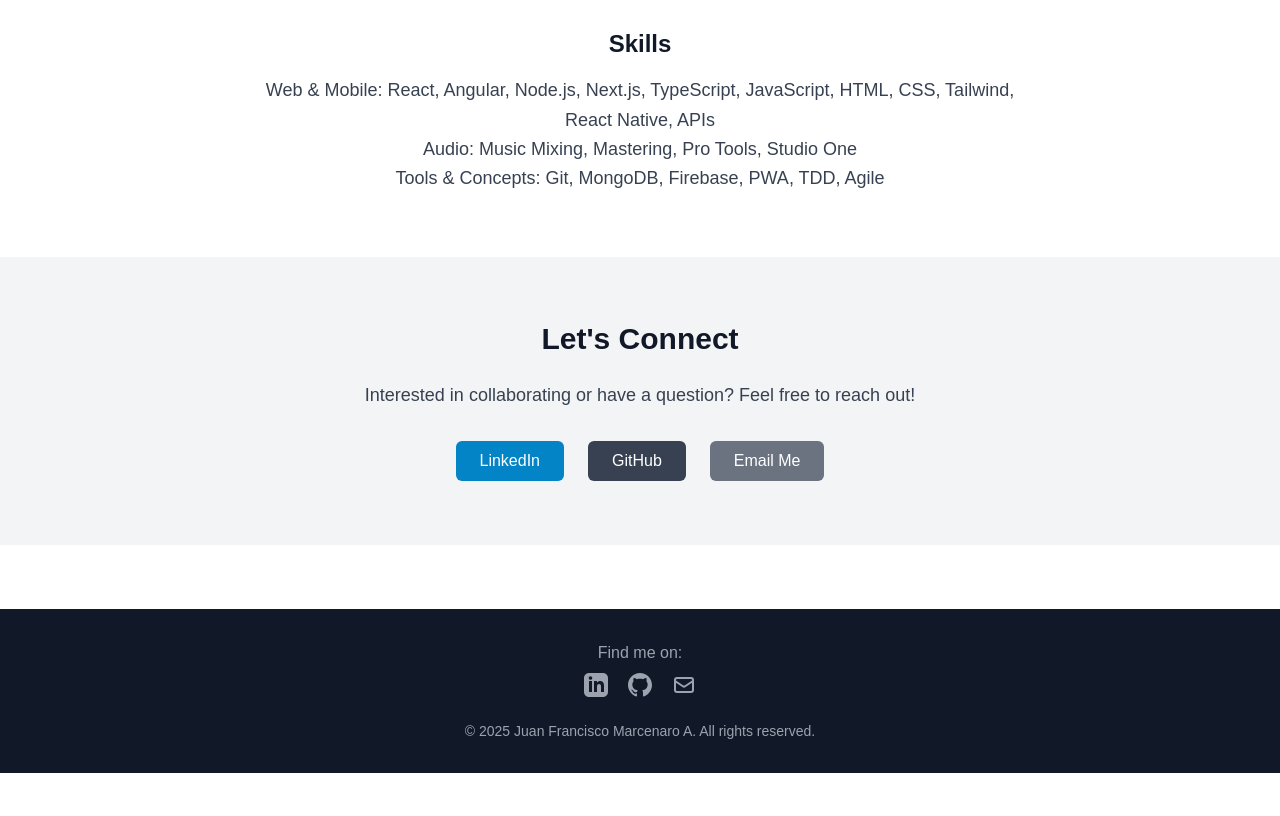
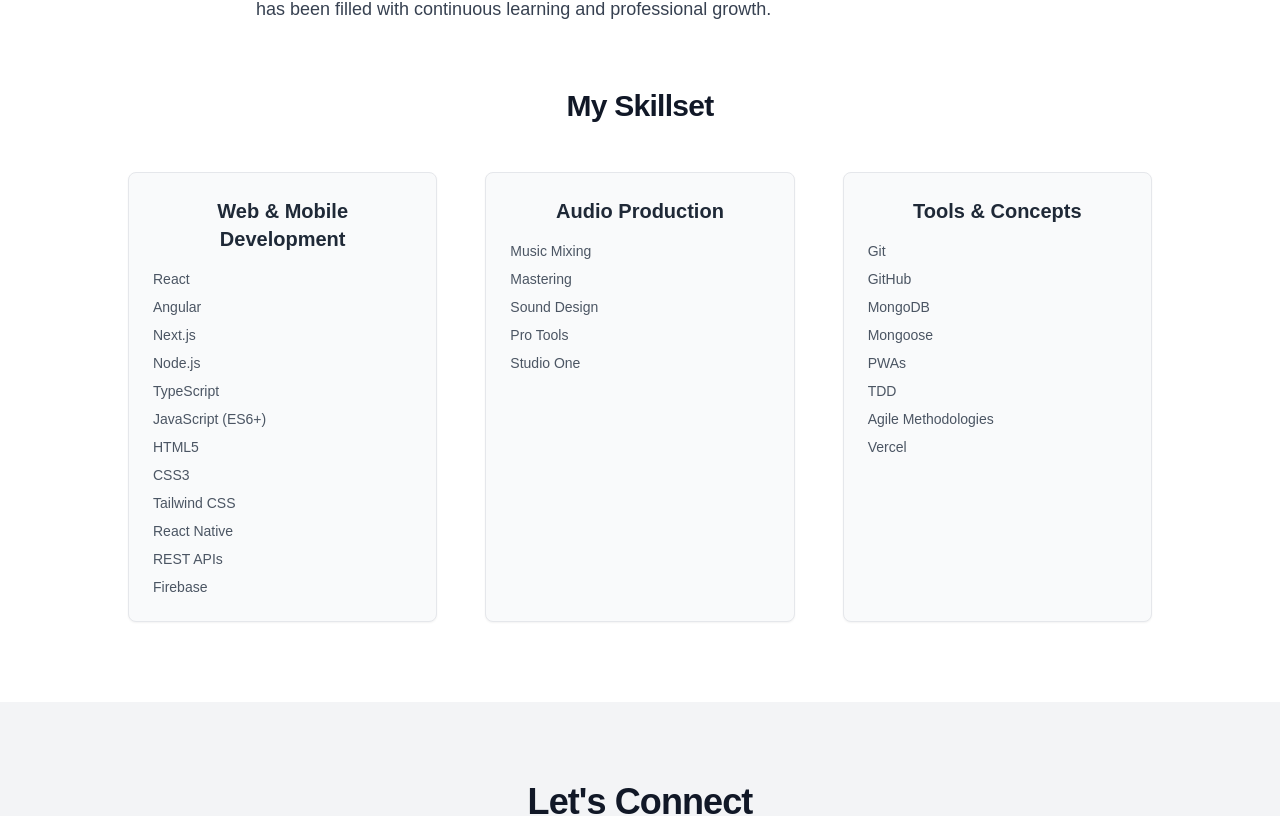
Before and after one commit to jf8989/jf-web, a Next.js app: page / in a window 1280 px wide. Shown: the part 2311-3127 px from the top of the page. Before the commit the page ends 3084 px from the top, so only its background shows below. Built offline with nearby package versions, Linux system fonts and the light colour scheme.

Commit message:
enhance AboutSection, ContactSection, and Footer components with improved layout, skill visualization, and consistent button styles

```diff
--- a/src/components/AboutSection.tsx
+++ b/src/components/AboutSection.tsx
@@ -1,38 +1,108 @@
 // src/components/AboutSection.tsx
 import React from "react";
+// Optional: Import icons later if desired
+// import { FaReact, FaNodeJs, FaMusic } from 'react-icons/fa';
 
 const AboutSection: React.FC = () => {
+  // Define skills data structure
+  const skillCategories = [
+    {
+      title: "Web & Mobile Development",
+      skills: [
+        "React",
+        "Angular",
+        "Next.js",
+        "Node.js",
+        "TypeScript",
+        "JavaScript (ES6+)",
+        "HTML5",
+        "CSS3",
+        "Tailwind CSS",
+        "React Native",
+        "REST APIs",
+        "Firebase",
+      ],
+      // icon: FaReact // Example icon
+    },
+    {
+      title: "Audio Production",
+      skills: [
+        "Music Mixing",
+        "Mastering",
+        "Sound Design",
+        "Pro Tools",
+        "Studio One",
+      ],
+      // icon: FaMusic // Example icon
+    },
+    {
+      title: "Tools & Concepts",
+      skills: [
+        "Git",
+        "GitHub",
+        "MongoDB",
+        "Mongoose",
+        "PWAs",
+        "TDD",
+        "Agile Methodologies",
+        "Vercel",
+      ],
+      // icon: FaNodeJs // Example icon (just as placeholder)
+    },
+  ];
+
   return (
-    // Added id="about" for navigation linking
-    <section id="about" className="py-16 bg-white dark:bg-gray-900">
+    <section id="about" className="py-16 sm:py-20 bg-white dark:bg-gray-900">
       <div className="container mx-auto px-4">
-        <h2 className="text-3xl font-bold text-center mb-8 text-gray-900 dark:text-white">
+        <h2 className="text-3xl sm:text-4xl font-bold text-center mb-10 text-gray-900 dark:text-white tracking-tight">
           About Me
         </h2>
-        <div className="max-w-3xl mx-auto text-gray-700 dark:text-gray-300 text-lg leading-relaxed">
+        {/* Bio Section */}
+        <div className="max-w-3xl mx-auto text-gray-700 dark:text-gray-300 text-lg leading-relaxed mb-16">
           <p className="mb-4">
             As a passionate web developer and sound engineer from Lima, I have
             embarked on a journey to create impactful digital solutions and
             mesmerizing audio experiences.
           </p>
-          <p className="mb-4">
+          <p>
             With a keen interest in the latest web technologies and audio
             production tools, I strive to build experiences that resonate with
             users worldwide. Graduated from Full Sail in 2013, my journey has
             been filled with continuous learning and professional growth.
           </p>
-          <h3 className="text-2xl font-semibold mt-8 mb-4 text-center text-gray-900 dark:text-white">
-            Skills
-          </h3>
-          {/* Placeholder for Skills - Improve visualization later */}
-          <div className="text-center">
-            <p>
-              Web & Mobile: React, Angular, Node.js, Next.js, TypeScript,
-              JavaScript, HTML, CSS, Tailwind, React Native, APIs
-            </p>
-            <p>Audio: Music Mixing, Mastering, Pro Tools, Studio One</p>
-            <p>Tools & Concepts: Git, MongoDB, Firebase, PWA, TDD, Agile</p>
-          </div>
+        </div>
+
+        {/* Skills Section Heading */}
+        <h3 className="text-2xl sm:text-3xl font-semibold text-center mb-12 text-gray-900 dark:text-white tracking-tight">
+          My Skillset
+        </h3>
+
+        {/* Skills Grid */}
+        <div className="grid grid-cols-1 md:grid-cols-3 gap-8 lg:gap-12 max-w-5xl mx-auto">
+          {skillCategories.map((category) => (
+            <div
+              key={category.title}
+              className="bg-gray-50 dark:bg-gray-800 p-6 rounded-lg shadow-sm border border-gray-200 dark:border-gray-700"
+            >
+              {/* Optional Icon - Add later if desired */}
+              {/* {category.icon && <category.icon className="text-3xl text-sky-500 mb-4 mx-auto" />} */}
+              <h4 className="text-xl font-semibold mb-4 text-center text-gray-800 dark:text-white">
+                {category.title}
+              </h4>
+              <ul className="space-y-2 text-center sm:text-left">
+                {" "}
+                {/* Centered text on small screens */}
+                {category.skills.map((skill) => (
+                  <li
+                    key={skill}
+                    className="text-gray-600 dark:text-gray-400 text-sm"
+                  >
+                    {skill}
+                  </li>
+                ))}
+              </ul>
+            </div>
+          ))}
         </div>
       </div>
     </section>
--- a/src/components/ContactSection.tsx
+++ b/src/components/ContactSection.tsx
@@ -1,40 +1,46 @@
 // src/components/ContactSection.tsx
 import React from "react";
+// Optional: Import icons if needed
 
 const ContactSection: React.FC = () => {
   return (
-    // Added id="contact" for navigation linking
-    <section id="contact" className="py-16 bg-gray-100 dark:bg-gray-800">
+    <section
+      id="contact"
+      className="py-16 sm:py-20 bg-gray-100 dark:bg-gray-800"
+    >
       <div className="container mx-auto px-4 text-center">
-        <h2 className="text-3xl font-bold mb-6 text-gray-900 dark:text-white">
+        <h2 className="text-3xl sm:text-4xl font-bold mb-6 text-gray-900 dark:text-white tracking-tight">
           Let&apos;s Connect
         </h2>
-        <p className="text-lg mb-8 text-gray-700 dark:text-gray-300 max-w-xl mx-auto">
+        <p className="text-lg mb-10 text-gray-600 dark:text-gray-300 max-w-xl mx-auto leading-relaxed">
           Interested in collaborating or have a question? Feel free to reach
           out!
         </p>
-        <div className="flex justify-center space-x-6">
-          {/* Placeholder Links - Replace # with actual URLs */}
+        {/* Button styles made consistent with Hero button */}
+        <div className="flex flex-col sm:flex-row justify-center items-center space-y-4 sm:space-y-0 sm:space-x-6">
           <a
             href="https://www.linkedin.com/in/jfmarcenaroa/"
             target="_blank"
             rel="noopener noreferrer"
-            className="bg-sky-600 text-white font-medium py-2 px-6 rounded-md hover:bg-sky-700 transition duration-300"
+            className="inline-flex items-center justify-center bg-sky-600 text-white text-base sm:text-lg font-semibold py-3 px-8 rounded-lg shadow-md hover:bg-sky-700 focus:outline-none focus:ring-2 focus:ring-sky-500 focus:ring-offset-2 dark:focus:ring-offset-gray-800 transform hover:-translate-y-0.5 transition duration-300 ease-in-out w-full sm:w-auto" // Added width control
           >
+            {/* Optional: Icon <FaLinkedin className="mr-2" /> */}
             LinkedIn
           </a>
           <a
             href="https://github.com/jf8989?tab=repositories"
             target="_blank"
             rel="noopener noreferrer"
-            className="bg-gray-700 text-white font-medium py-2 px-6 rounded-md hover:bg-gray-800 transition duration-300"
+            className="inline-flex items-center justify-center bg-gray-700 text-white text-base sm:text-lg font-semibold py-3 px-8 rounded-lg shadow-md hover:bg-gray-800 focus:outline-none focus:ring-2 focus:ring-gray-500 focus:ring-offset-2 dark:focus:ring-offset-gray-800 transform hover:-translate-y-0.5 transition duration-300 ease-in-out w-full sm:w-auto" // Added width control
           >
+            {/* Optional: Icon <FaGithub className="mr-2" /> */}
             GitHub
           </a>
           <a
             href="mailto:juanfrajf.contacto@gmail.com"
-            className="bg-gray-500 text-white font-medium py-2 px-6 rounded-md hover:bg-gray-600 transition duration-300"
+            className="inline-flex items-center justify-center bg-gray-500 text-white text-base sm:text-lg font-semibold py-3 px-8 rounded-lg shadow-md hover:bg-gray-600 focus:outline-none focus:ring-2 focus:ring-gray-400 focus:ring-offset-2 dark:focus:ring-offset-gray-800 transform hover:-translate-y-0.5 transition duration-300 ease-in-out w-full sm:w-auto" // Added width control
           >
+            {/* Optional: Icon <FaEnvelope className="mr-2" /> */}
             Email Me
           </a>
         </div>
--- a/src/components/Footer.tsx
+++ b/src/components/Footer.tsx
@@ -4,20 +4,23 @@ import React from "react";
 const Footer: React.FC = () => {
   const currentYear = new Date().getFullYear();
 
-  // URLs copied from ContactSection
   const linkedinUrl = "https://www.linkedin.com/in/jfmarcenaroa/";
   const githubUrl = "https://github.com/jf8989?tab=repositories";
   const email = "juanfrajf.contacto@gmail.com";
 
   return (
-    <footer className="bg-gray-900 text-gray-400 py-8 mt-16">
+    <footer className="bg-gray-900 text-gray-400 py-10 mt-16">
+      {" "}
+      {/* Slightly more padding */}
       <div className="container mx-auto px-4 text-center">
-        {/* Social Links with Icons */}
-        <div className="mb-4">
-          <p className="mb-2">Find me on:</p>
-          <div className="flex justify-center items-center space-x-5">
+        <div className="mb-5">
+          {" "}
+          {/* Slightly more margin bottom */}
+          <p className="mb-3 text-sm">Find me on:</p>{" "}
+          {/* Adjusted size/margin */}
+          <div className="flex justify-center items-center space-x-6">
             {" "}
-            {/* Increased spacing slightly */}
+            {/* Increased spacing */}
             {/* LinkedIn Icon Link */}
             <a
               href={linkedinUrl}
@@ -76,10 +79,10 @@ const Footer: React.FC = () => {
             </a>
           </div>
         </div>
-        <p className="mt-6 text-sm">
+        <p className="mt-6 text-xs opacity-80">
           {" "}
-          {/* Added margin top */}© {currentYear} Juan Francisco Marcenaro A.
-          All rights reserved.
+          {/* Adjusted size/opacity */}© {currentYear} Juan Francisco Marcenaro
+          A. All rights reserved.
         </p>
       </div>
     </footer>
```
